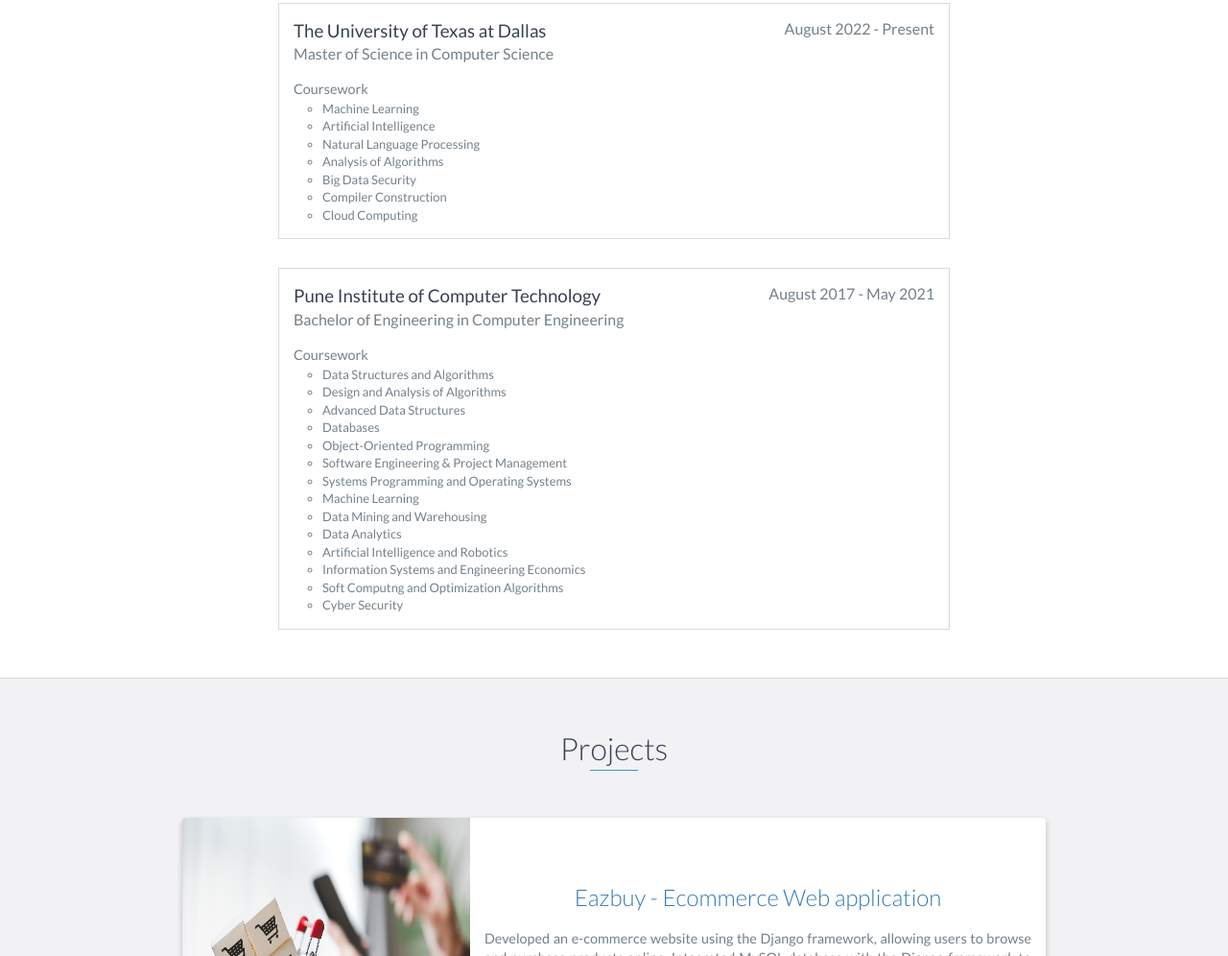
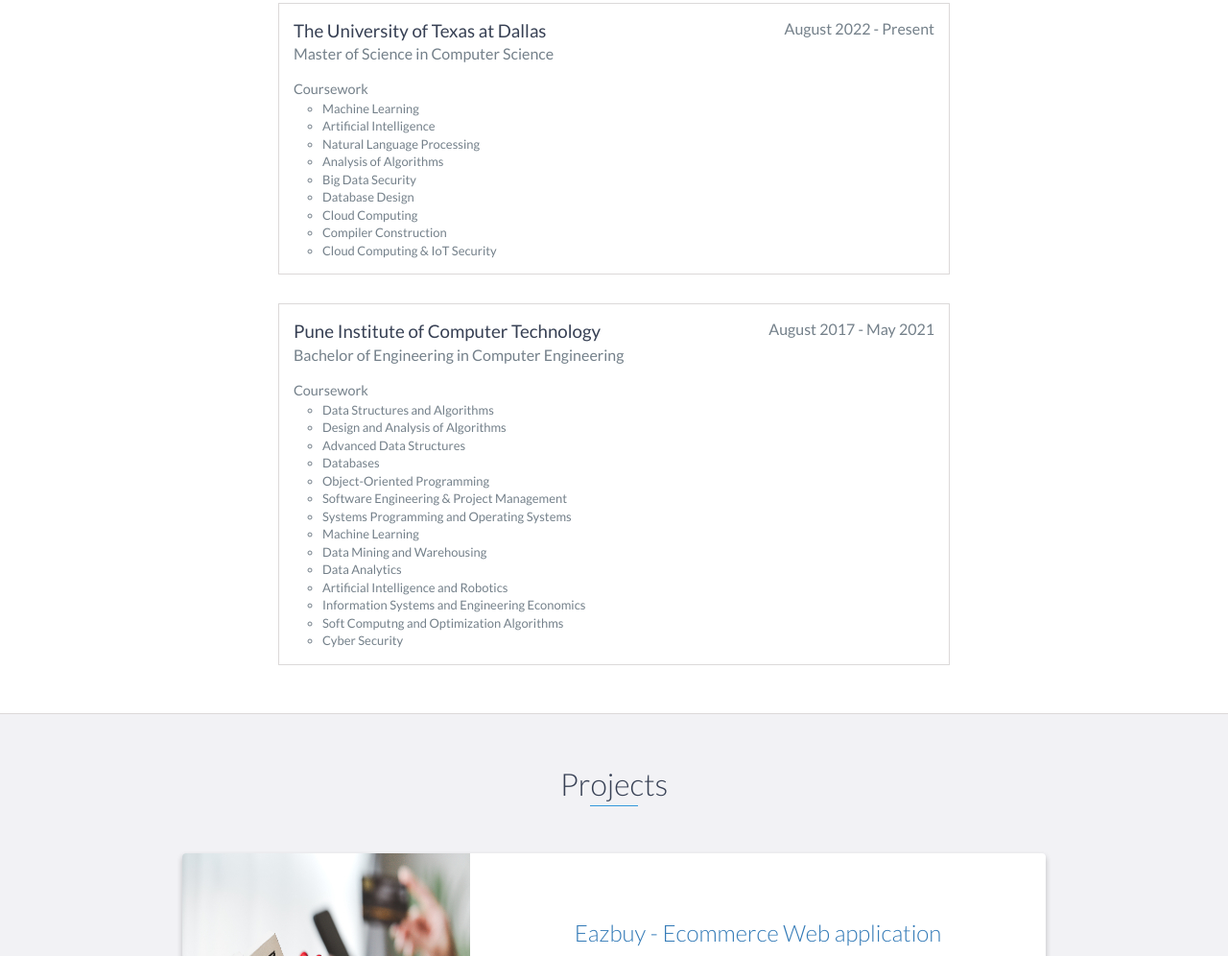
Before and after one commit to ShrutShah/portfolio, a website: page index.html in a window 1280 px wide. Shown: the part 2762-3758 px from the top of the page at 96% size. Drawn offline with nearby package versions, Linux system fonts and the light colour scheme.

Commit message:
Update index.html

```diff
--- a/index.html
+++ b/index.html
@@ -163,12 +163,20 @@
                 <li>
                     Big Data Security
                 </li>
+		<li>
+                    Database Design
+                </li>
+		<li>
+                    Cloud Computing
+                </li>
                 <li>
                     Compiler Construction
                 </li>
+
                 <li>
-                    Cloud Computing
+                    Cloud Computing & IoT Security
                 </li>
+
             </ul>
             </ul>
         </div>
```
